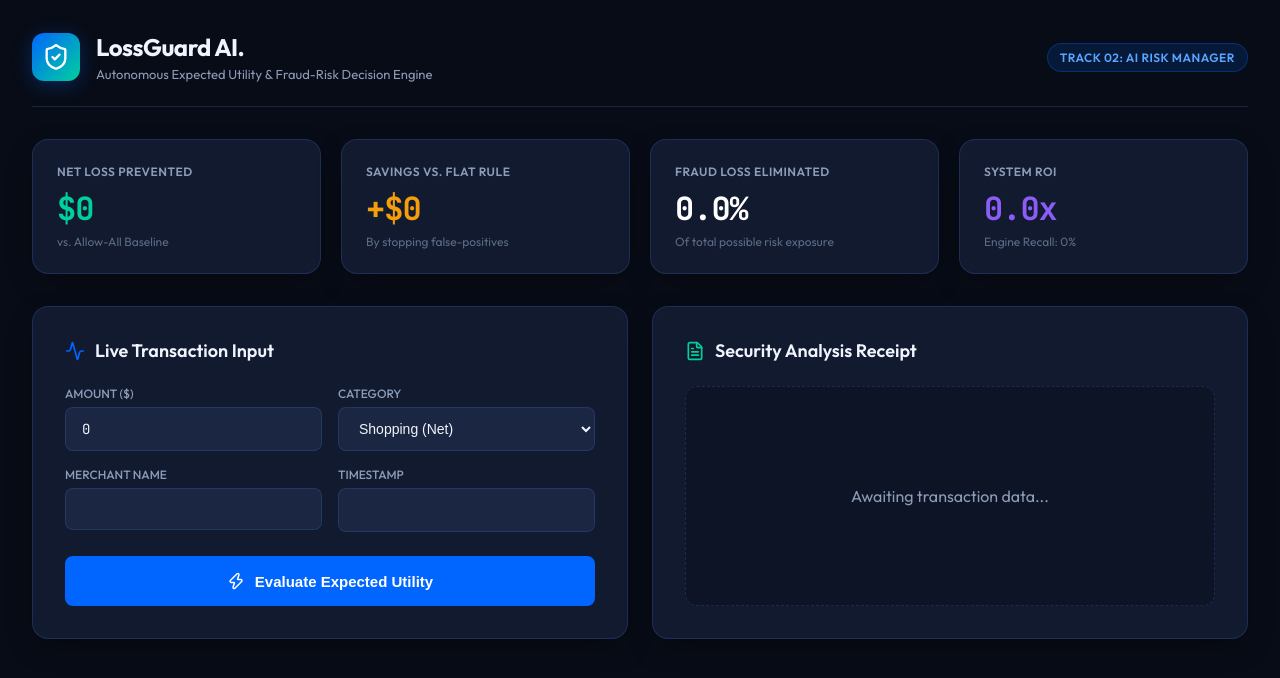
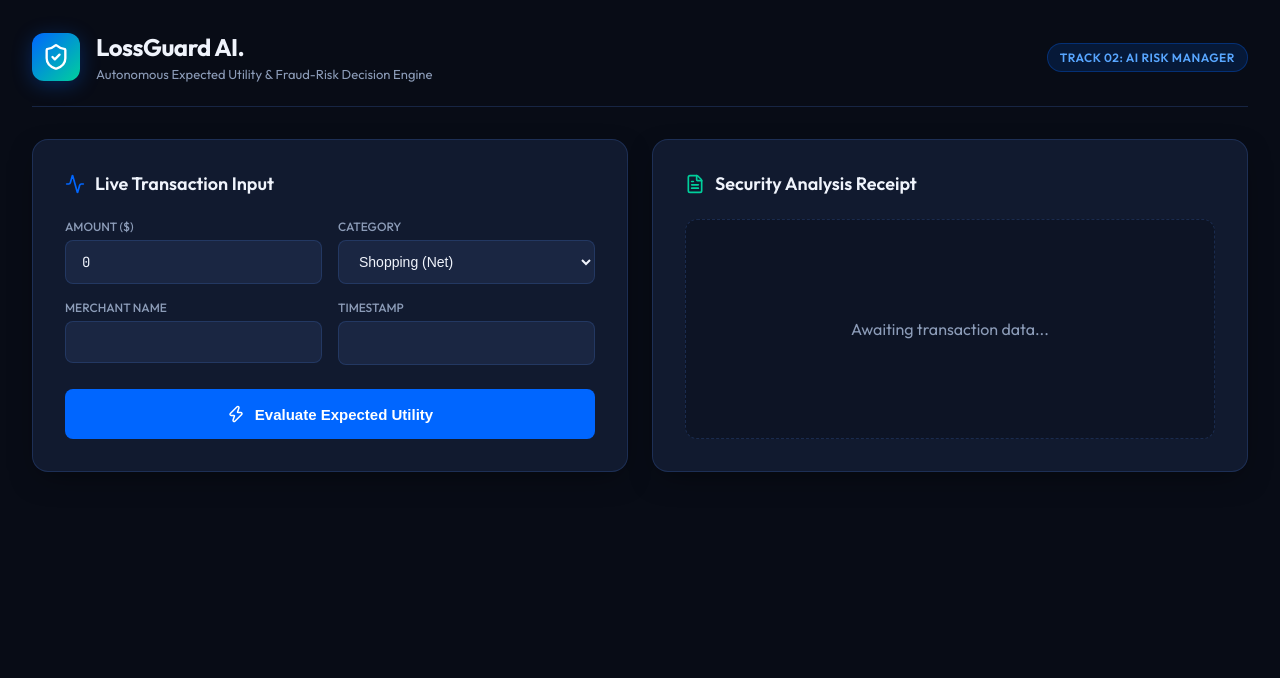
Before and after one commit to tastypiranha/razorpay, a React app in the folder frontend/: page / in a window 1280 px wide. Shown: the top 678 px of the page. Built offline with nearby package versions, Linux system fonts and the light colour scheme; no server answers; the HTML template or start-up script is replaced by a standard one.

Commit message:
Remove KPI row for a cleaner UI

```diff
--- a/frontend/src/App.jsx
+++ b/frontend/src/App.jsx
@@ -119,40 +119,7 @@ export default function App() {
         <div className="track-badge">Track 02: AI Risk Manager</div>
       </header>
 
-      {/* KPI ROW */}
-      <div className="kpi-row">
-        <div className="kpi-card">
-          <div className="kpi-title">Net Loss Prevented</div>
-          <div className="kpi-value val-green mono">
-            ${headline.net_loss_prevented_vs_allow_all ? headline.net_loss_prevented_vs_allow_all.toLocaleString('en-US', { minimumFractionDigits: 0, maximumFractionDigits: 0 }) : '0'}
-          </div>
-          <div className="kpi-sub">vs. Allow-All Baseline</div>
-        </div>
 
-        <div className="kpi-card">
-          <div className="kpi-title">Savings vs. Flat Rule</div>
-          <div className="kpi-value val-amber mono">
-            +${headline.net_savings_vs_flat_threshold ? headline.net_savings_vs_flat_threshold.toLocaleString('en-US', { minimumFractionDigits: 0, maximumFractionDigits: 0 }) : '0'}
-          </div>
-          <div className="kpi-sub">By stopping false-positives</div>
-        </div>
-
-        <div className="kpi-card">
-          <div className="kpi-title">Fraud Loss Eliminated</div>
-          <div className="kpi-value mono" style={{ color: '#ffffff' }}>
-            {headline.percent_fraud_loss_eliminated ? headline.percent_fraud_loss_eliminated.toFixed(1) : '0.0'}%
-          </div>
-          <div className="kpi-sub">Of total possible risk exposure</div>
-        </div>
-
-        <div className="kpi-card">
-          <div className="kpi-title">System ROI</div>
-          <div className="kpi-value val-purple mono">
-            {headline.protection_roi_multiple ? headline.protection_roi_multiple.toFixed(1) : '0.0'}x
-          </div>
-          <div className="kpi-sub">Engine Recall: {detector.recall ? (detector.recall * 100).toFixed(1) : '0'}%</div>
-        </div>
-      </div>
 
       {/* WORKSPACE */}
       <div className="workspace">
```
